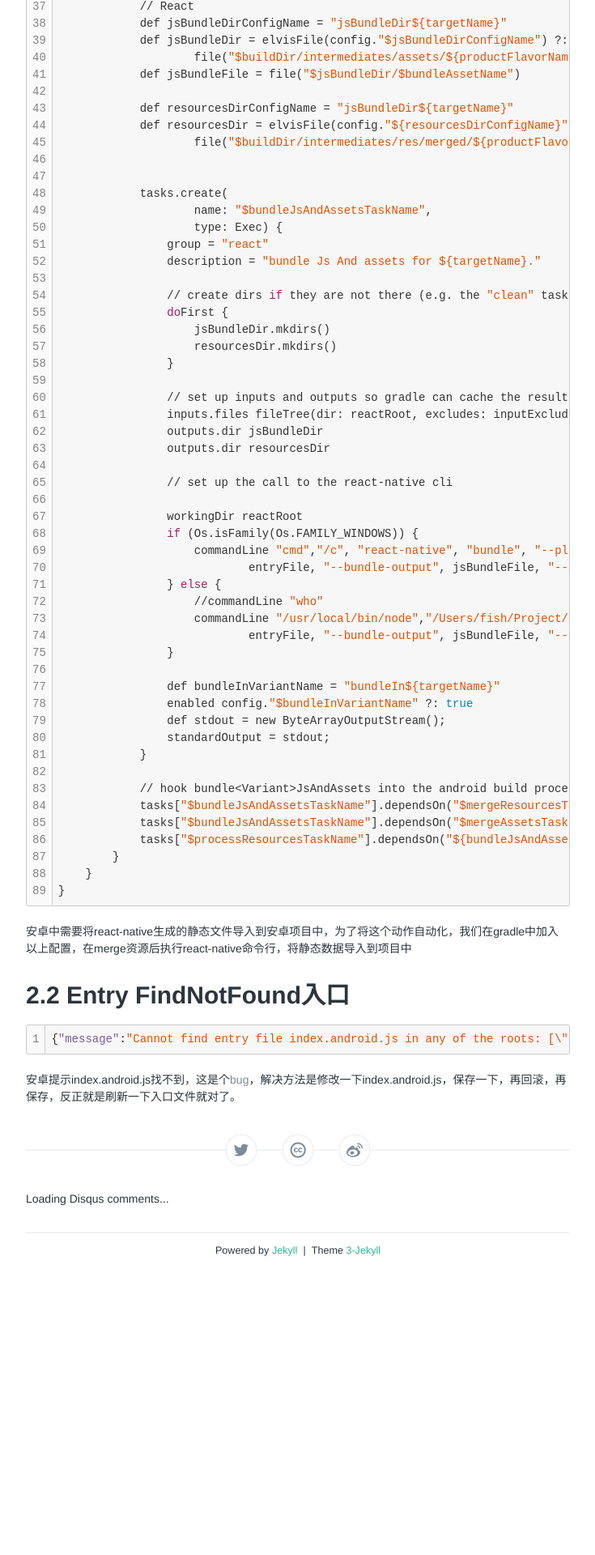
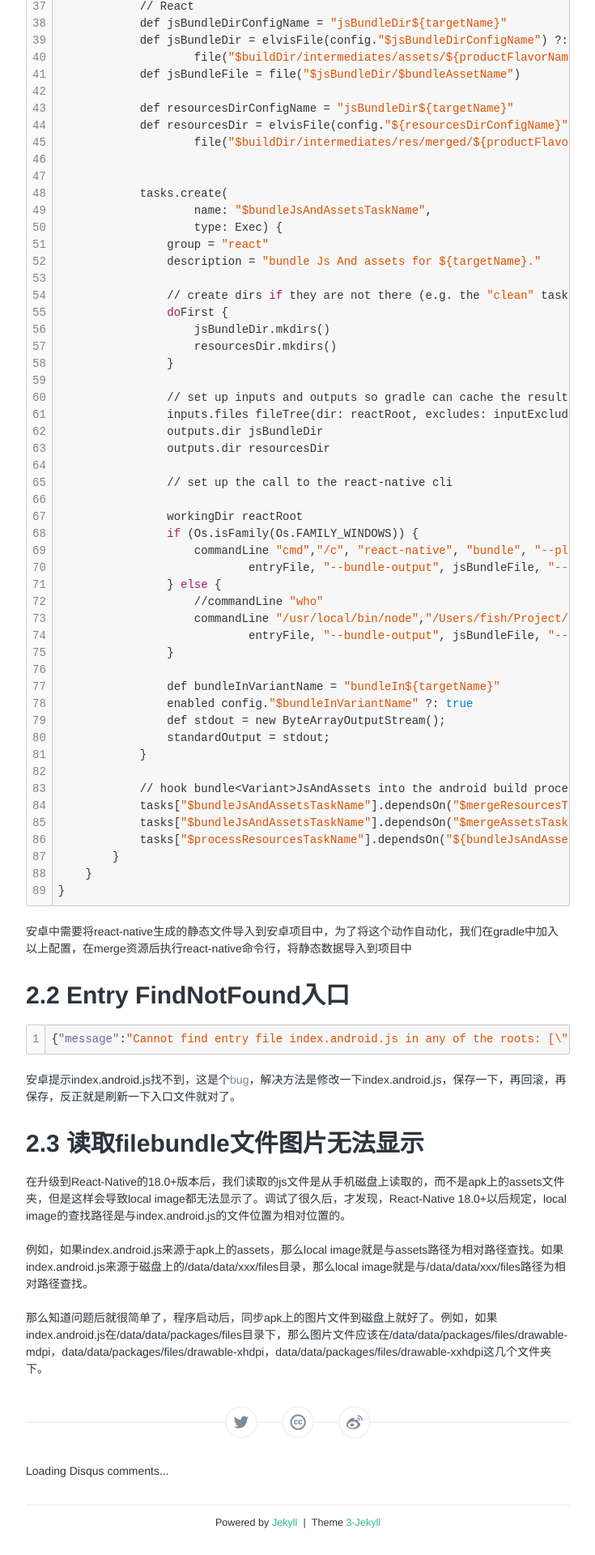
Before and after one commit to yankaics/fishedee.github.io, a Jekyll site: the page built from _posts/前端/ReactNative/2016-03-22-ReactNative.markdown, in a window 1280 px wide. Shown: the part 1100-3020 px from the top of the page at 81% size, without its empty margins (272-1007 px from the left). Built offline with Jekyll 4.4.1, drawn with Linux system fonts in a browser that asks for light colours; comment, search, counter and statistics services are not loaded.

Commit message:
加入安卓调试技巧与react-native的坑

````diff
--- a/_posts/前端/ReactNative/2016-03-22-ReactNative.markdown
+++ b/_posts/前端/ReactNative/2016-03-22-ReactNative.markdown
@@ -111,3 +111,10 @@ project.afterEvaluate {
 ```
 
 安卓提示index.android.js找不到，这是个[bug](https://github.com/facebook/react-native/issues/5174)，解决方法是修改一下index.android.js，保存一下，再回滚，再保存，反正就是刷新一下入口文件就对了。
+
+## 2.3 读取filebundle文件图片无法显示
+在升级到React-Native的18.0+版本后，我们读取的js文件是从手机磁盘上读取的，而不是apk上的assets文件夹，但是这样会导致local image都无法显示了。调试了很久后，才发现，React-Native 18.0+以后规定，local image的查找路径是与index.android.js的文件位置为相对位置的。
+
+例如，如果index.android.js来源于apk上的assets，那么local image就是与assets路径为相对路径查找。如果index.android.js来源于磁盘上的/data/data/xxx/files目录，那么local image就是与/data/data/xxx/files路径为相对路径查找。
+
+那么知道问题后就很简单了，程序启动后，同步apk上的图片文件到磁盘上就好了。例如，如果index.android.js在/data/data/packages/files目录下，那么图片文件应该在/data/data/packages/files/drawable-mdpi，data/data/packages/files/drawable-xhdpi，data/data/packages/files/drawable-xxhdpi这几个文件夹下。
````
Also changed, not shown: _posts/前端/安卓/2016-05-19-安卓调试技巧.markdown (added, +63 -0 lines), assets/img/Screen Shot 2016-05-19 at 10.18.07 AM.png (added).
